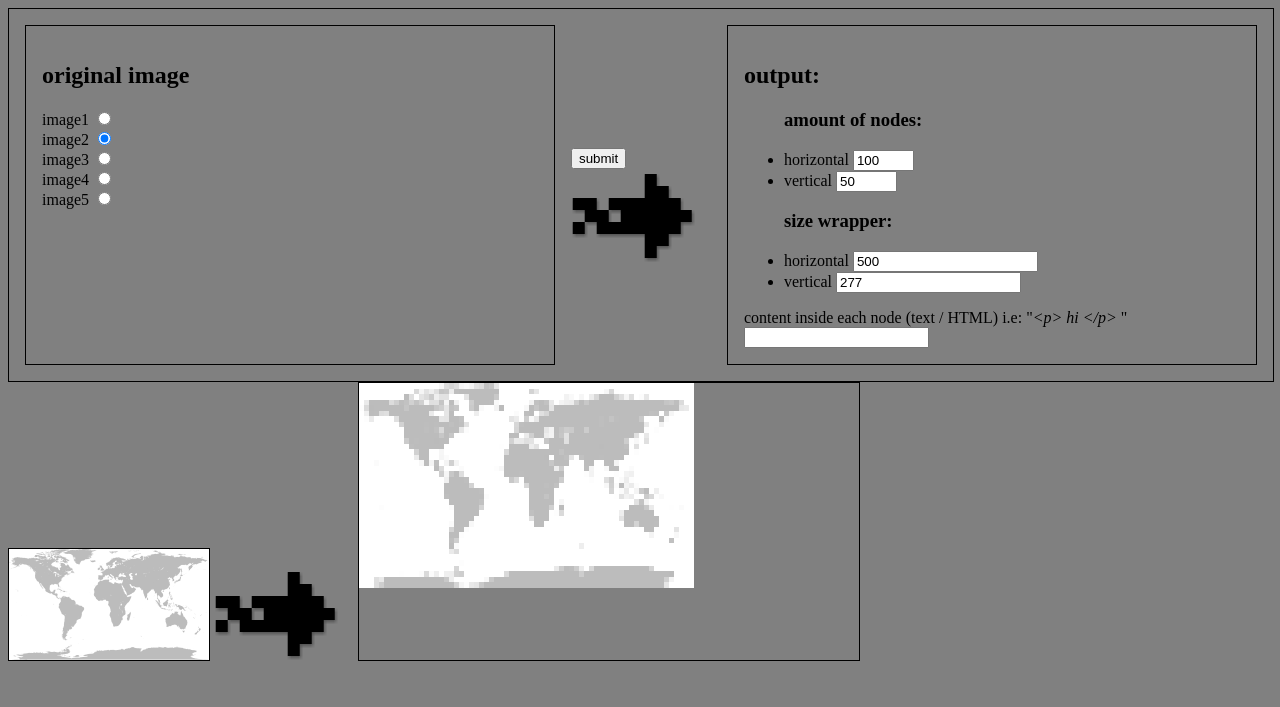
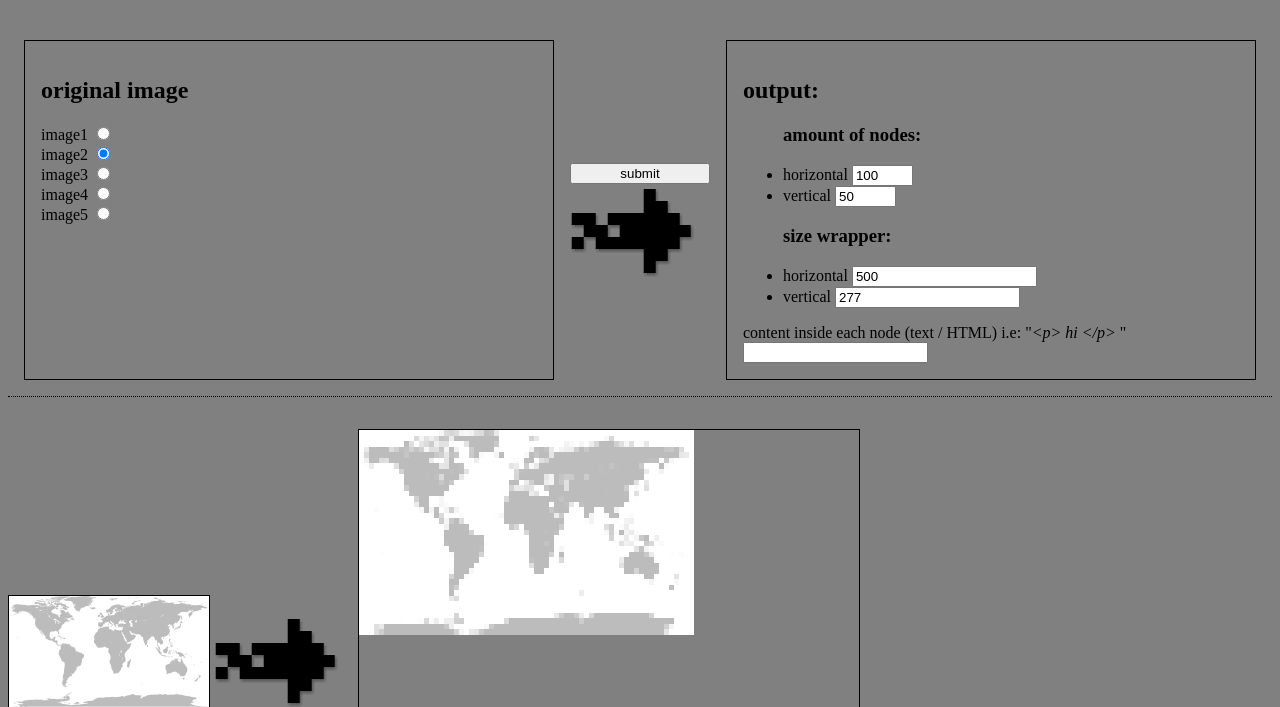
Before and after one commit to ILuque/getPixels, a PHP site: page /index.html in a window 1280 px wide. Shown: the top 707 px of the page. Run offline with PHP 8.4, Linux system fonts and the light colour scheme.

Commit message:
minor css change

```diff
--- a/css/main.css
+++ b/css/main.css
@@ -5,8 +5,12 @@ body {
 /*form*/
 #form {
     width:100%;
-    border: 1px solid black;
+    border-bottom: 1px dotted black;
     display: inline-flex;
+    margin: 1em 0 2em;
+}
+button{
+    width: 100%
 }
 
 #outputFrm, #imageFrm {
```
